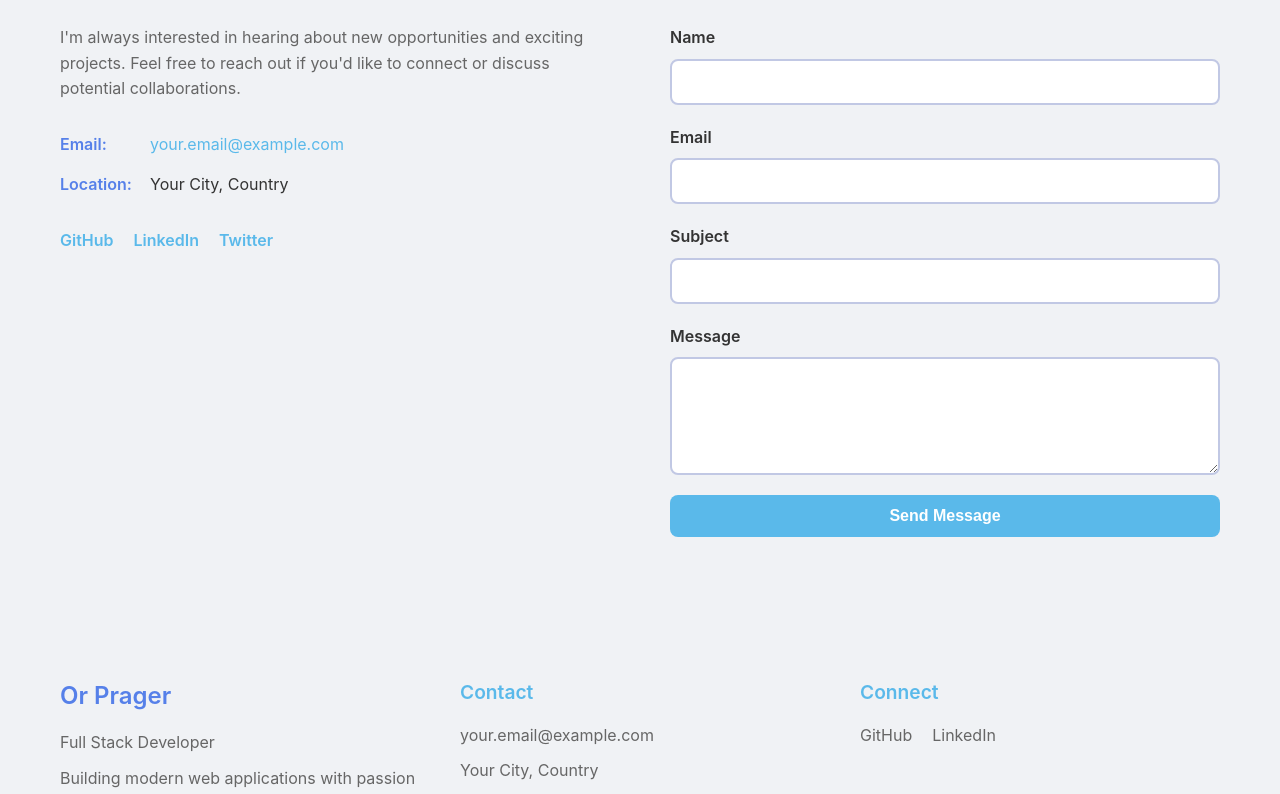
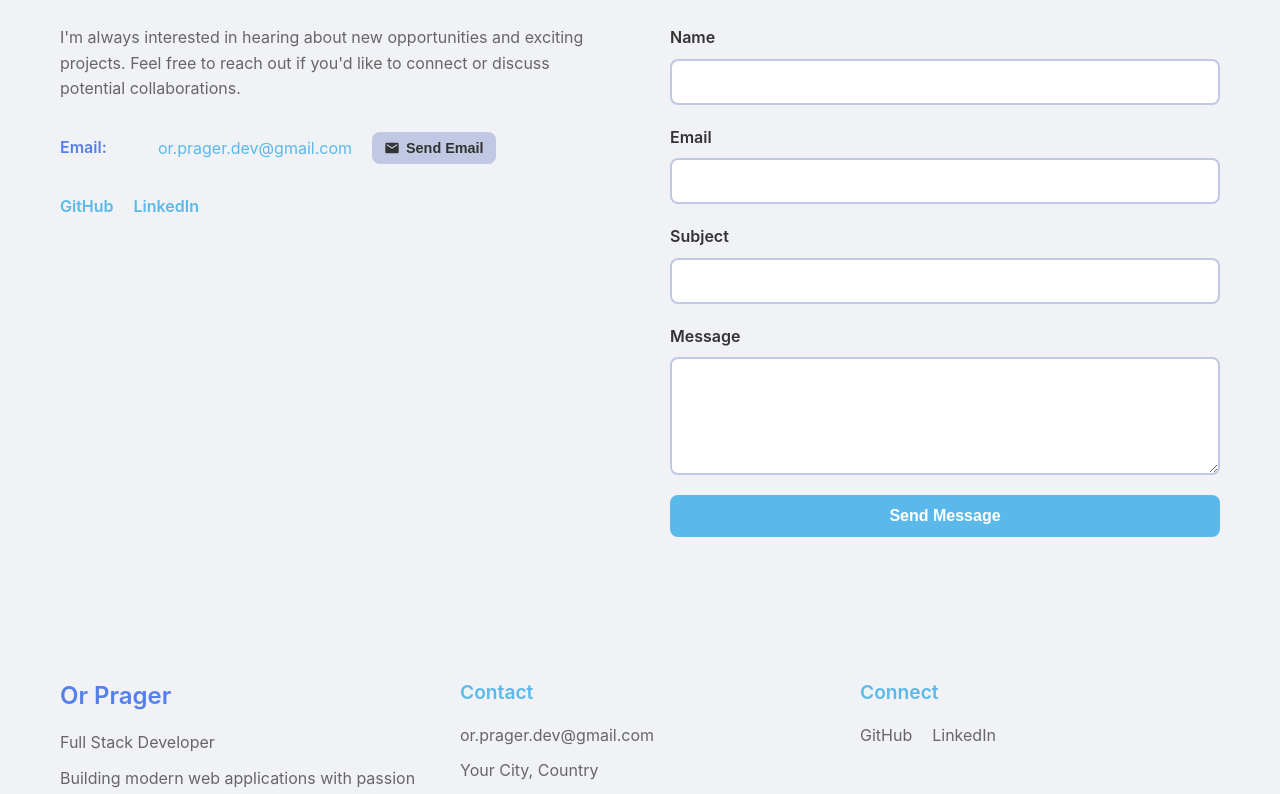
Before and after one commit to VisedFeline121/portfolio_site, a React (Vite) app in the folder portfolio-app/: page / in a window 1280 px wide. Shown: the part 3926-4720 px from the top of the page. Built offline with nearby package versions, Linux system fonts and the light colour scheme; no server answers.

Commit message:
put in correct info in contact me section

```diff
--- a/portfolio-app/src/components/sections/Contact/Contact.css
+++ b/portfolio-app/src/components/sections/Contact/Contact.css
@@ -51,6 +51,7 @@
     margin-bottom: 15px;
     display: flex;
     align-items: center;
+    flex-direction: row;
 }
 
 .contact-label {
@@ -60,14 +61,78 @@
     min-width: 80px;
 }
 
-.contact-link {
+/* Email Container Styles */
+.email-container {
+    display: flex;
+    align-items: center;
+    gap: 12px;
+    flex-wrap: wrap;
+    position: relative;
+}
+
+.email-link {
+    background: none;
+    border: none;
     color: var(--vibrant-blue);
     text-decoration: none;
-    transition: color 0.3s ease;
+    font-size: 1rem;
+    cursor: pointer;
+    padding: 4px 8px;
+    border-radius: 4px;
+    transition: all 0.3s ease;
+    font-family: inherit;
+    position: relative;
 }
 
-.contact-link:hover {
+.email-link:hover {
     color: var(--primary-blue);
+    background-color: var(--light-lavender);
+}
+
+.email-link.copied {
+    color: var(--primary-blue);
+    background-color: var(--light-lavender);
+}
+
+.email-link::before {
+    content: var(--tooltip-text, "Click to copy");
+    position: absolute;
+    top: -35px;
+    left: 50%;
+    transform: translateX(-50%);
+    background-color: var(--dark-gray);
+    color: var(--white);
+    padding: 6px 10px;
+    border-radius: 4px;
+    font-size: 0.8rem;
+    font-weight: 500;
+    white-space: nowrap;
+    z-index: 10;
+    opacity: 0;
+    visibility: hidden;
+    transition: opacity 0.2s ease;
+    pointer-events: none;
+    display: none;
+}
+
+.email-link:hover::before {
+    opacity: 1;
+    visibility: visible;
+    display: block;
+}
+
+.email-send-btn {
+    display: flex;
+    align-items: center;
+    gap: 6px;
+    padding: 8px 12px;
+    font-size: 0.9rem;
+    white-space: nowrap;
+}
+
+.email-icon {
+    width: 16px;
+    height: 16px;
 }
 
 .social-links {
@@ -125,4 +190,17 @@
         grid-template-columns: 1fr;
         gap: 40px;
     }
+
+    .contact-item {
+        flex-direction: column;
+        align-items: flex-start;
+    }
+
+    .contact-label {
+        margin-bottom: 8px;
+    }
+
+    .email-container {
+        width: 100%;
+    }
 }
--- a/portfolio-app/src/components/sections/Contact/Contact.tsx
+++ b/portfolio-app/src/components/sections/Contact/Contact.tsx
@@ -2,6 +2,7 @@
 
 import React, { useRef, useState } from "react";
 import { contactInfo } from "../../../data/contact";
+import { useClipboard } from "../../../hooks/useClipboard";
 import { useIntersectionObserver } from "../../../hooks/useIntersectionObserver";
 import { Container } from "../../layout/Container";
 import { Button } from "../../ui/Button";
@@ -9,11 +10,20 @@ import "./Contact.css";
 
 const Contact: React.FC = () => {
     const { isVisible, elementRef } = useIntersectionObserver();
+    const { copyToClipboard, copied } = useClipboard();
 
     // Form state management
     const [formResult, setFormResult] = useState("");
     const [isSubmitting, setIsSubmitting] = useState(false);
     const formRef = useRef<HTMLFormElement>(null);
+
+    const handleEmailClick = () => {
+        copyToClipboard(contactInfo.email);
+    };
+
+    const handleSendEmail = () => {
+        window.open(`mailto:${contactInfo.email}`, "_blank");
+    };
 
     const handleFormSubmit = async (
         event: React.FormEvent<HTMLFormElement>
@@ -66,16 +76,38 @@ const Contact: React.FC = () => {
                         <div className="contact-details">
                             <div className="contact-item">
                                 <span className="contact-label">Email:</span>
-                                <a
-                                    href={`mailto:${contactInfo.email}`}
-                                    className="contact-link"
-                                >
-                                    {contactInfo.email}
-                                </a>
-                            </div>
-                            <div className="contact-item">
-                                <span className="contact-label">Location:</span>
-                                <span>{contactInfo.location}</span>
+                                <div className="email-container">
+                                    <button
+                                        onClick={handleEmailClick}
+                                        className={`email-link ${
+                                            copied ? "copied" : ""
+                                        }`}
+                                        title="Click to copy email address"
+                                        style={
+                                            {
+                                                "--tooltip-text": copied
+                                                    ? '"Copied!"'
+                                                    : '"Click to copy"',
+                                            } as React.CSSProperties
+                                        }
+                                    >
+                                        {contactInfo.email}
+                                    </button>
+                                    <button
+                                        onClick={handleSendEmail}
+                                        className="btn btn-secondary email-send-btn"
+                                        title="Send email"
+                                    >
+                                        <svg
+                                            className="email-icon"
+                                            viewBox="0 0 24 24"
+                                            fill="currentColor"
+                                        >
+                                            <path d="M20 4H4c-1.1 0-1.99.9-1.99 2L2 18c0 1.1.9 2 2 2h16c1.1 0 2-.9 2-2V6c0-1.1-.9-2-2-2zm0 4l-8 5-8-5V6l8 5 8-5v2z" />
+                                        </svg>
+                                        Send Email
+                                    </button>
+                                </div>
                             </div>
                         </div>
 
--- a/portfolio-app/src/data/contact.ts
+++ b/portfolio-app/src/data/contact.ts
@@ -1,11 +1,10 @@
 import type { ContactInfo } from "../types";
 
 export const contactInfo: ContactInfo = {
-    email: "your.email@example.com",
+    email: "or.prager.dev@gmail.com",
     location: "Your City, Country",
     socialLinks: {
-        github: "https://github.com/yourusername",
-        linkedin: "https://linkedin.com/in/yourusername",
-        twitter: "https://twitter.com/yourusername",
+        github: "https://github.com/VisedFeline121",
+        linkedin: "https://www.linkedin.com/in/or-prager-75429b22b/",
     },
 };
--- /dev/null
+++ b/portfolio-app/src/hooks/useClipboard.ts
@@ -0,0 +1,24 @@
+import { useState } from "react";
+
+export const useClipboard = () => {
+    const [copied, setCopied] = useState(false);
+
+    const copyToClipboard = async (text: string) => {
+        try {
+            await navigator.clipboard.writeText(text);
+            setCopied(true);
+
+            // Reset the copied state after 2 seconds
+            setTimeout(() => {
+                setCopied(false);
+            }, 2000);
+
+            return true;
+        } catch (err) {
+            console.error("Failed to copy to clipboard:", err);
+            return false;
+        }
+    };
+
+    return { copyToClipboard, copied };
+};
```
